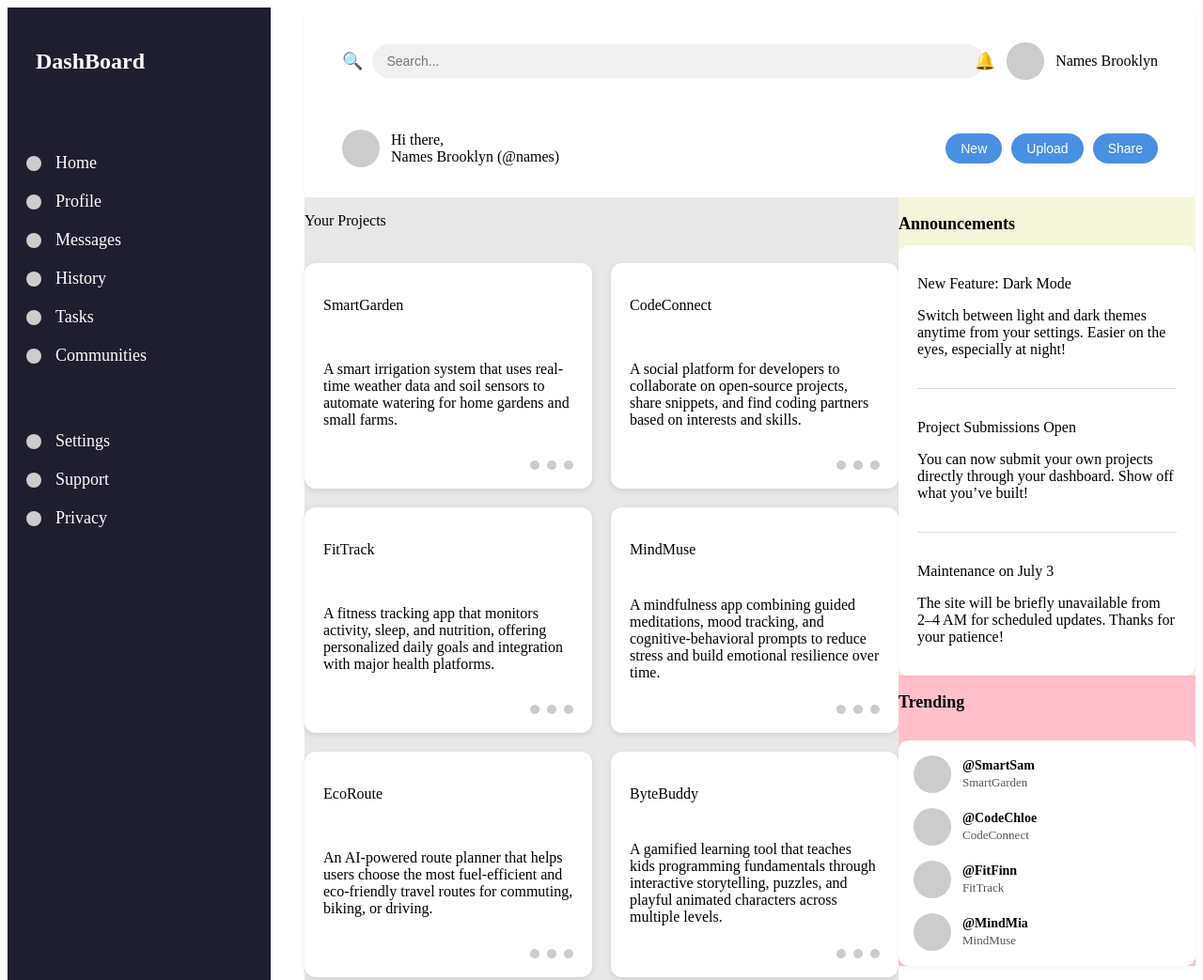
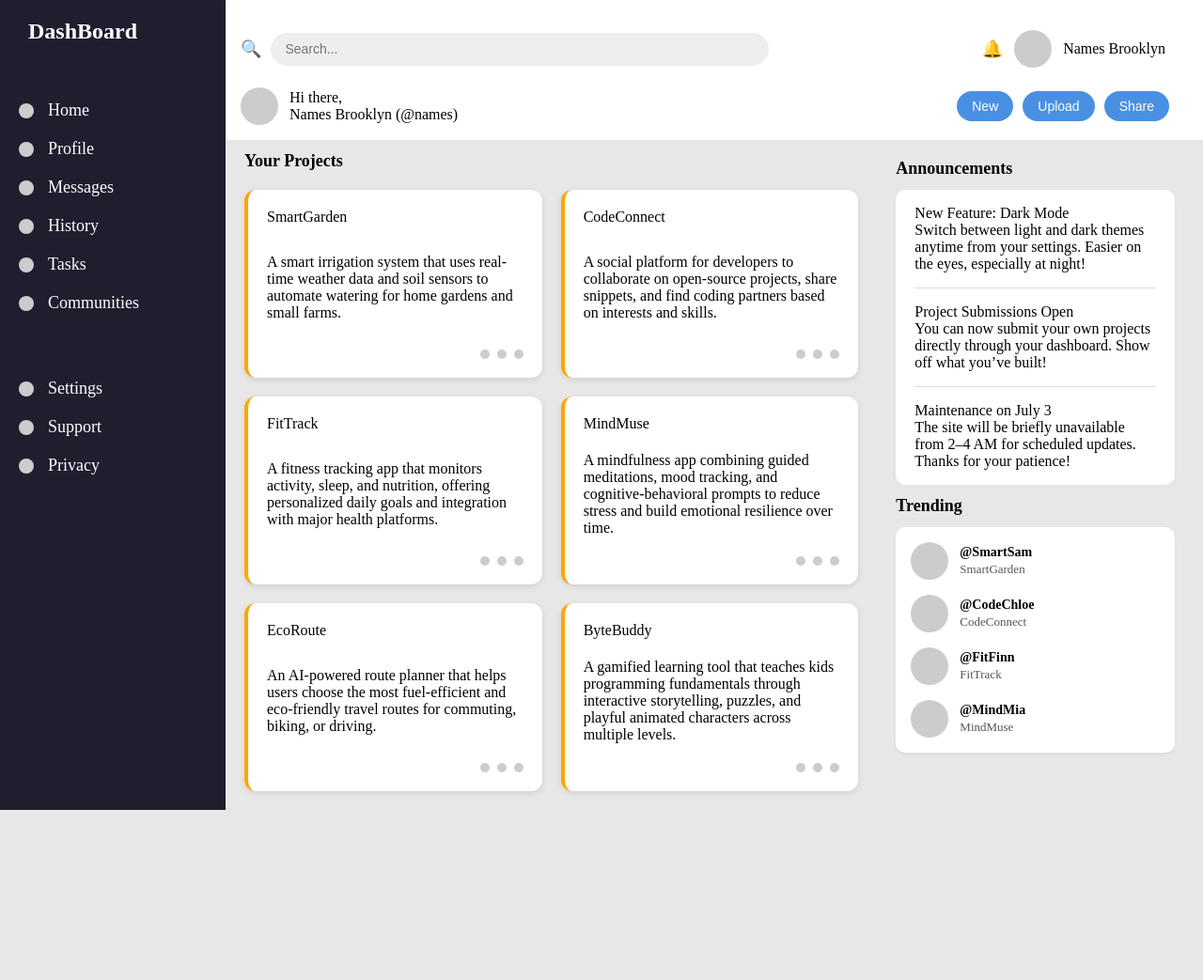
Before and after one commit to CzLawMayer/admin-dashboard, a plain HTML site: page index.html in a window 1280 px wide. Shown: the top 1043 px of the page at 94% size. After the commit the page ends 862 px from the top, so only its background shows below. Drawn offline with Linux system fonts and the light colour scheme.

Commit message:
finished design

```diff
--- a/index.html
+++ b/index.html
@@ -3,7 +3,7 @@
 <head>
     <meta charset="UTF-8">
     <meta name="viewport" content="width=device-width, initial-scale=1.0">
-    <title>Document</title>
+    <title>Dashboard</title>
     <link rel="stylesheet" href="style.css">
 </head>
 <body>
@@ -59,7 +59,6 @@
                     <button>Upload</button>
                     <button>Share</button>
                     </div>
-                </div>
                 </div>
 
 
--- a/style.css
+++ b/style.css
@@ -1,6 +1,19 @@
+* {
+  margin: 0;
+  padding: 0;
+  box-sizing: border-box;
+}
+
+html, body {
+  height: 100%;
+  background-color: rgb(232, 231, 231);
+}
+
+
 .container {
-    display: grid;
-    grid-template-columns: 1fr 3fr;
+  display: grid;
+  grid-template-columns: 240px 1fr;
+  height: 100vh;
 }
 
 .containertwo {
@@ -82,14 +95,14 @@
     display: grid;
     grid-auto-flow: column;
     gap: 10px;
+    padding: 0px 20px 0px 0px;
 }
 
 .topbar {
     display: grid;
     grid-template-columns: 1fr auto;
     align-items: center;
-    padding: 16px;
-    gap: 20px;
+    padding: 16px 40px 5px 16px;
   }
 
 .search-section {
@@ -128,18 +141,12 @@
     cursor: pointer;
 }
 
-
-.cards {
-    display: grid;
-    grid-template-columns: 1fr 1fr;
-}
-
 .midsection {
     background-color: rgb(232, 231, 231);
 }
 
 .announcements {
-    background-color: beige;
+  background-color: rgb(232, 231, 231);
 }
 
 .announcementscontent {
@@ -150,7 +157,7 @@
 
 
 .trending {
-    background-color: pink;
+    background-color: rgb(232, 231, 231);
 }
 
 .trendingcontent {
@@ -159,18 +166,7 @@
     grid-template-rows: 1fr 1fr 1fr 1fr;
 }
 
-.header-area {
-    background-color: white;
-    padding: 16px 24px;
-    box-shadow: 0 2px 4px rgba(0,0,0,0.05);
-  }
 
-  .topbar {
-    display: grid;
-    grid-template-columns: 1fr auto;
-    align-items: center;
-    margin-bottom: 16px;
-  }
 
   .search-section {
     display: grid;
@@ -179,15 +175,7 @@
     gap: 10px;
   }
 
-  .search-bar {
-    height: 36px;
-    background-color: #f0f0f0;
-    border: none;
-    border-radius: 20px;
-    padding: 0 15px;
-    font-size: 14px;
-    width: 100%;
-  }
+
 
   .user-section {
     display: grid;
@@ -248,16 +236,17 @@
 
   .header-area {
     background-color: white;
-    padding: 16px 24px;
+    padding: 16px 0px 0px 0px;
     box-shadow: 0 2px 4px rgba(0,0,0,0.05);
-    border-radius: 8px;
+    border-radius: 0;
   }
 
   .cards {
     display: grid;
     grid-template-columns: 1fr 1fr;
     gap: 20px;
-    padding: 20px 0;
+    padding: 20px 20px;
+    border-color: orange;
   }
 
   .card {
@@ -269,6 +258,7 @@
     flex-direction: column;
     justify-content: space-between;
     min-height: 200px;
+    border-left: 4px solid orange;
   }
 
   .card-title {
@@ -297,7 +287,23 @@
     border-radius: 50%;
   }
 
+  #yourprojects {
+    margin: 12px 0 0px 20px;
+    font-weight: bold;
+    font-size: large;
+  }
 
+  #announcementstitle {
+    margin: 12px 0 0px 0px;
+    font-weight: bold;
+    font-size: large;
+  }
+
+  #trendingtitle {
+    margin: 12px 0 0px 0px;
+    font-weight: bold;
+    font-size: large;
+  }
 
   .announcements {
     display: flex;
@@ -382,3 +388,10 @@
     font-size: 13px;
     color: #555;
   }
+
+  .rightbar {
+    background-color: rgb(232, 231, 231);
+    padding: 8px 30px 0px 20px;
+    display: flex;
+    flex-direction: column;
+  }
```
